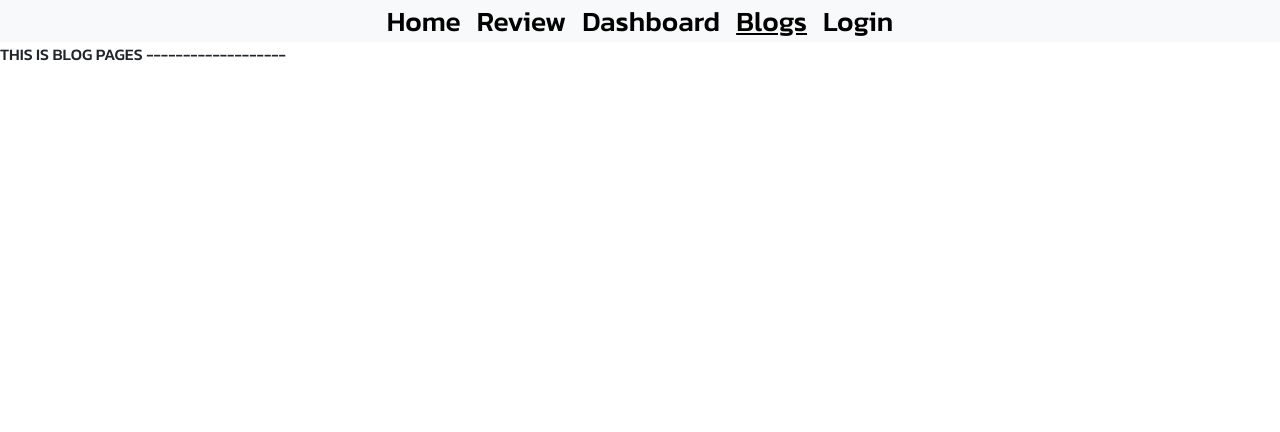
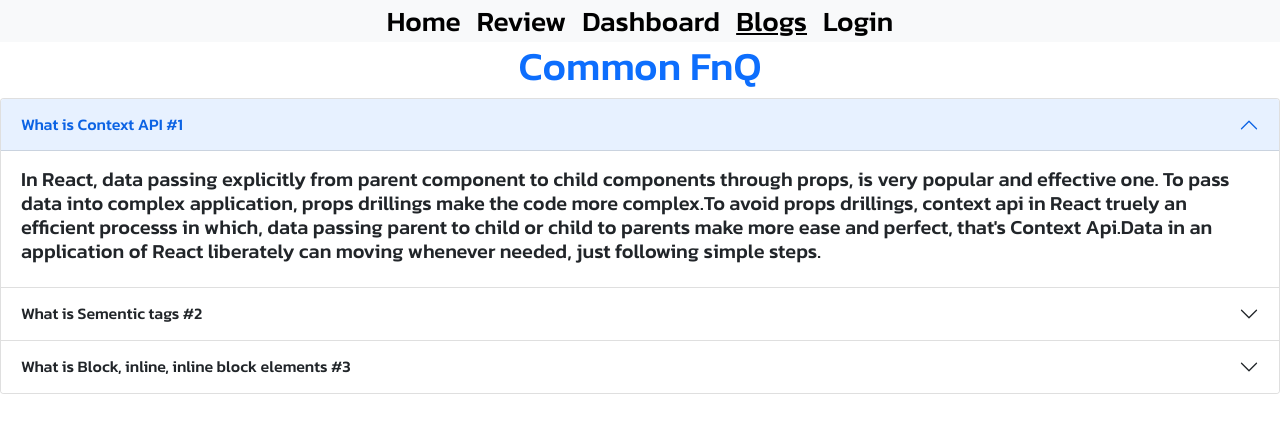
Before and after one commit to omarfarukesham/productAnalysis-react-app, a React (Create React App) app: page /Blogs in a window 1280 px wide. Shown: the top 432 px of the page. Built offline with nearby package versions, Linux system fonts and the light colour scheme.

Commit message:
blogs section three question has done

```diff
--- a/src/Components/Blogs/Blogs.jsx
+++ b/src/Components/Blogs/Blogs.jsx
@@ -1,11 +1,97 @@
-import React from 'react';
+import React from "react";
 
 const Blogs = () => {
-    return (
-        <div>
-            THIS IS BLOG PAGES -------------------
+  return (
+    <div>
+        <h1 className="text-primary text-center">Common FnQ</h1>
+      <div className="accordion" id="accordionExample">
+        <div className="accordion-item">
+          <h2 className="accordion-header" id="headingOne">
+            <button
+              className="accordion-button"
+              type="button"
+              data-bs-toggle="collapse"
+              data-bs-target="#collapseOne"
+              aria-expanded="true"
+              aria-controls="collapseOne"
+            >
+              What is Context API #1
+            </button>
+          </h2>
+          <div
+            id="collapseOne"
+            className="accordion-collapse collapse show"
+            aria-labelledby="headingOne"
+            data-bs-parent="#accordionExample"
+          >
+            <div className="accordion-body">
+              <h5>
+                  In React, data passing explicitly from parent component to child components through props, is very
+                  popular and effective one. To pass data into complex application, props drillings make the code more
+                  complex.To avoid props drillings, context api in React truely an efficient processs in which, data passing
+                  parent to child or child to parents make more ease and perfect, that's Context Api.Data in an application of
+                  React liberately can moving whenever needed, just following simple steps.
+              </h5>
+            </div>
+          </div>
         </div>
-    );
+        <div className="accordion-item">
+          <h2 className="accordion-header" id="headingTwo">
+            <button
+              className="accordion-button collapsed"
+              type="button"
+              data-bs-toggle="collapse"
+              data-bs-target="#collapseTwo"
+              aria-expanded="false"
+              aria-controls="collapseTwo"
+            >
+             What is Sementic tags  #2
+            </button>
+          </h2>
+          <div
+            id="collapseTwo"
+            className="accordion-collapse collapse"
+            aria-labelledby="headingTwo"
+            data-bs-parent="#accordionExample"
+          >
+            <div className="accordion-body">
+             Self describing tags normally called as a Semantic Tags. In Markup Language a lot of Semantic tags help programers to
+             write code directly. The elements like header, table, form, article ..... etc. The main benefits of those
+             elements are easy maintainable, readable, well structured tags.These tags are helped better user experience.
+            </div>
+          </div>
+        </div>
+        <div className="accordion-item">
+          <h2 className="accordion-header" id="headingThree">
+            <button
+              className="accordion-button collapsed"
+              type="button"
+              data-bs-toggle="collapse"
+              data-bs-target="#collapseThree"
+              aria-expanded="false"
+              aria-controls="collapseThree"
+            >
+              What is Block, inline, inline block elements #3
+            </button>
+          </h2>
+          <div
+            id="collapseThree"
+            className="accordion-collapse collapse"
+            aria-labelledby="headingThree"
+            data-bs-parent="#accordionExample"
+          >
+            <div className="accordion-body">
+             <p> Block elements, elements appear on the screen as if they have a line break
+             before and after them. For example, the p, h,ul, ol, dl, hr, address ... etc elements are all block
+             level elements. On the other hand, those elements who are not block the
+             avialable width from next to their position. for instance, span tag is a inline elements.</p>
+
+            </div>
+          </div>
+        </div>
+      </div>
+    </div>
+  );
 };
 
 export default Blogs;
--- a/src/Components/Dashboard/Dashboard.jsx
+++ b/src/Components/Dashboard/Dashboard.jsx
@@ -15,7 +15,7 @@ console.log(charts);
         <div className='d-flex justify-content-center align-items-center gap-4'>
 
          <div className='m-3'>
-             <h3 className='text-primary'>First Quarter</h3>
+             <h3 className='text-primary'>First Quarter(Sales)</h3>
             <LineChart width={400} height={400} data={charts}>
                 <Line  dataKey={"sell"} stroke="#8884d8" />
                 <XAxis dataKey="month" />
@@ -25,7 +25,7 @@ console.log(charts);
          </div>
 
          <div className='m-2'>
-            <h3 className='text-primary'>Second Quarter</h3>
+            <h3 className='text-primary'>Second Quarter(Revenue)</h3>
             <BarChart width={400} height={400} data={charts}>
                 <XAxis dataKey="month"  />
                 <YAxis />
```
